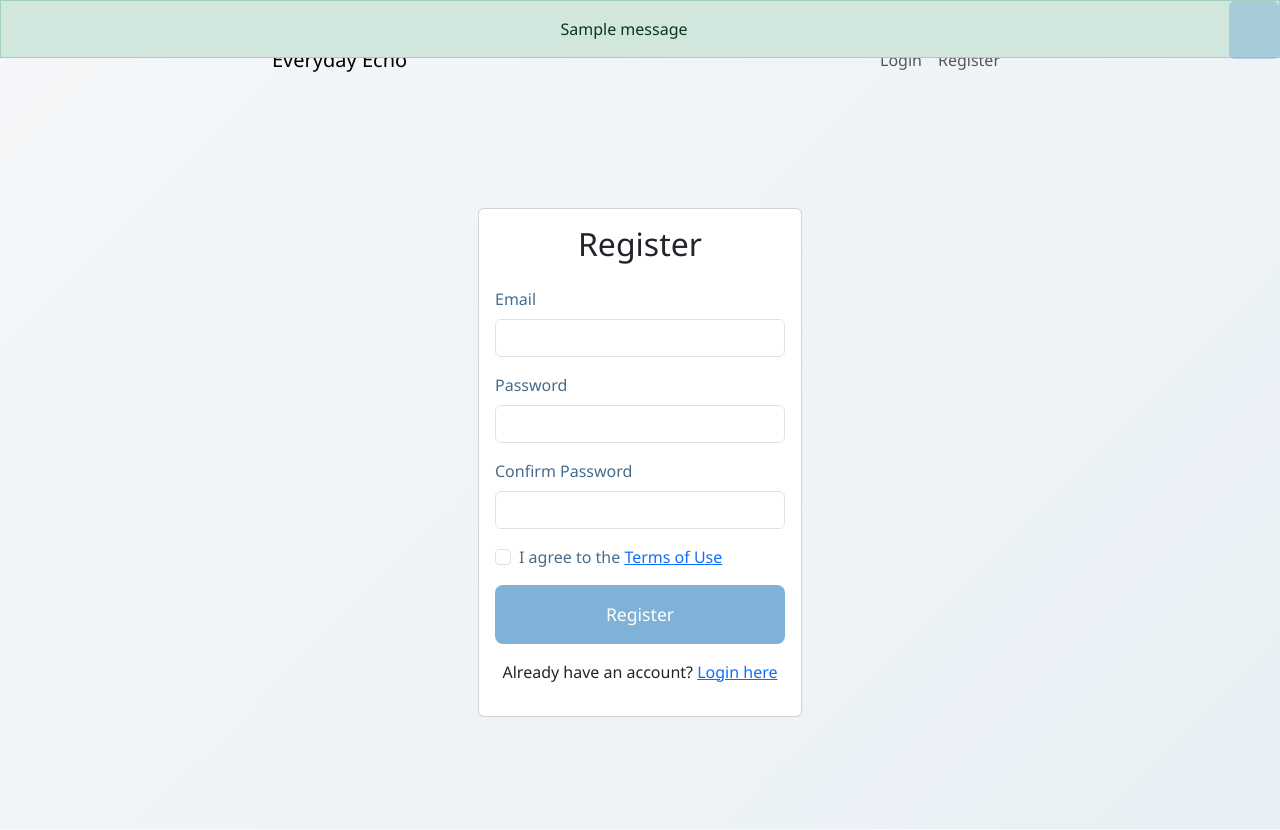
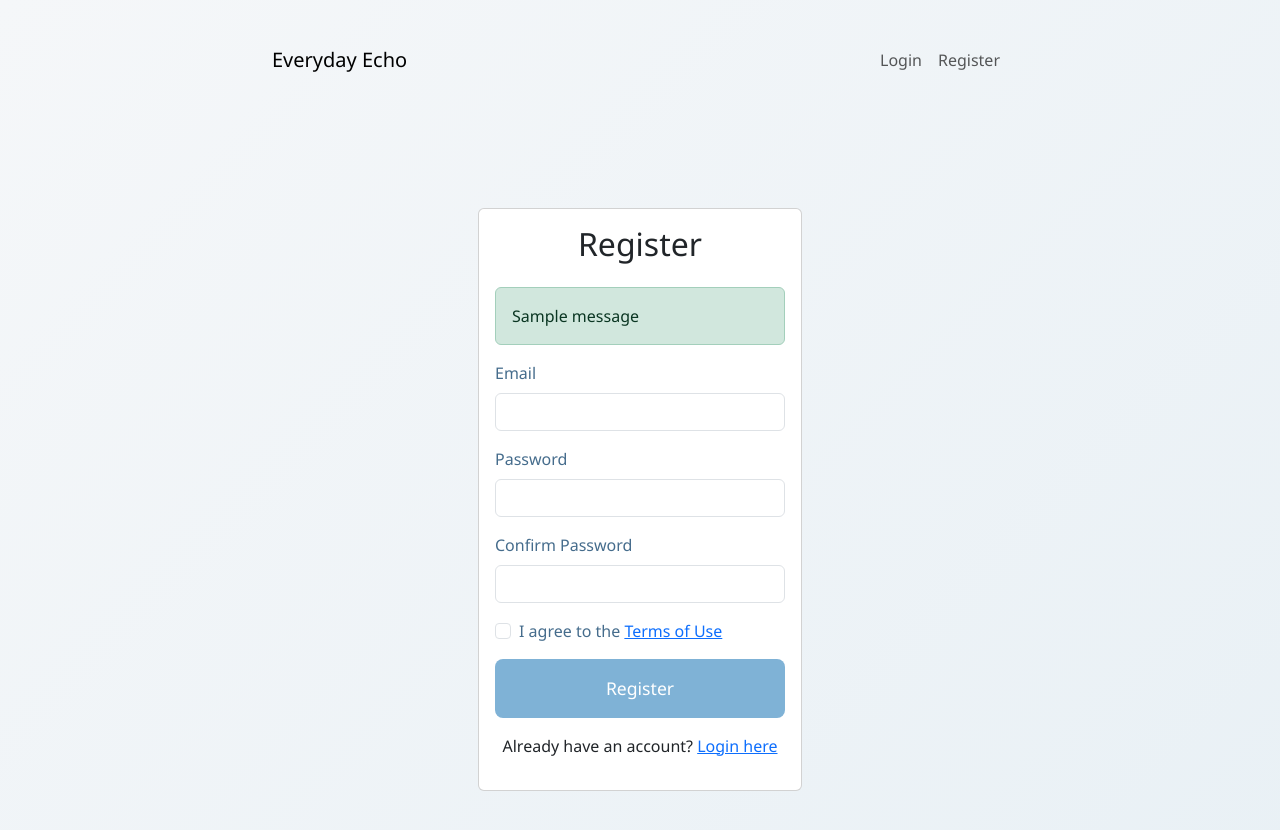
Before and after one commit to sheia/everydayecho, a Flask app: page /register in a window 1280 px wide. Shown: the top 830 px of the page. Run offline with Flask 3, Linux system fonts and the light colour scheme; tables that the repository leaves empty hold one stand-in row (values such as "Sample post"); one stand-in notice (Sample message) is shown; some libraries are stand-ins or nearby versions.

Commit message:
Agent query: Please verify: 1. Flash messages are no longer showing at the top of the page, 2. Flash messages appear inside the login/register cards when performing actions like incorrect login or registration.

```diff
--- a/templates/base.html
+++ b/templates/base.html
@@ -40,21 +40,6 @@
         </div>
     </nav>
 
-    {% with messages = get_flashed_messages(with_categories=true) %}
-        {% if messages %}
-            <div class="container-fluid px-0">
-                <div class="w-100 position-fixed top-0 start-0" style="z-index: 1051;">
-                    {% for category, message in messages %}
-                        <div class="alert alert-{{ category }} alert-dismissible fade show m-0 rounded-0 text-center">
-                            {{ message }}
-                            <button type="button" class="btn-close" data-bs-dismiss="alert"></button>
-                        </div>
-                    {% endfor %}
-                </div>
-            </div>
-        {% endif %}
-    {% endwith %}
-
     <div class="container mt-4">
         {% block content %}{% endblock %}
     </div>
--- a/templates/register.html
+++ b/templates/register.html
@@ -7,8 +7,15 @@
             <div class="card">
                 <div class="card-body">
                     <h2 class="card-title text-center mb-4">Register</h2>
-
-
+                    {% with messages = get_flashed_messages(with_categories=true) %}
+                        {% if messages %}
+                            {% for category, message in messages %}
+                                <div class="alert alert-{{ category }} mb-3">
+                                    {{ message }}
+                                </div>
+                            {% endfor %}
+                        {% endif %}
+                    {% endwith %}
 
                     <form method="POST" action="{{ url_for('register') }}">
                         <div class="mb-3">
```
Also changed, not shown: templates/login.html (+9 -2 lines).
